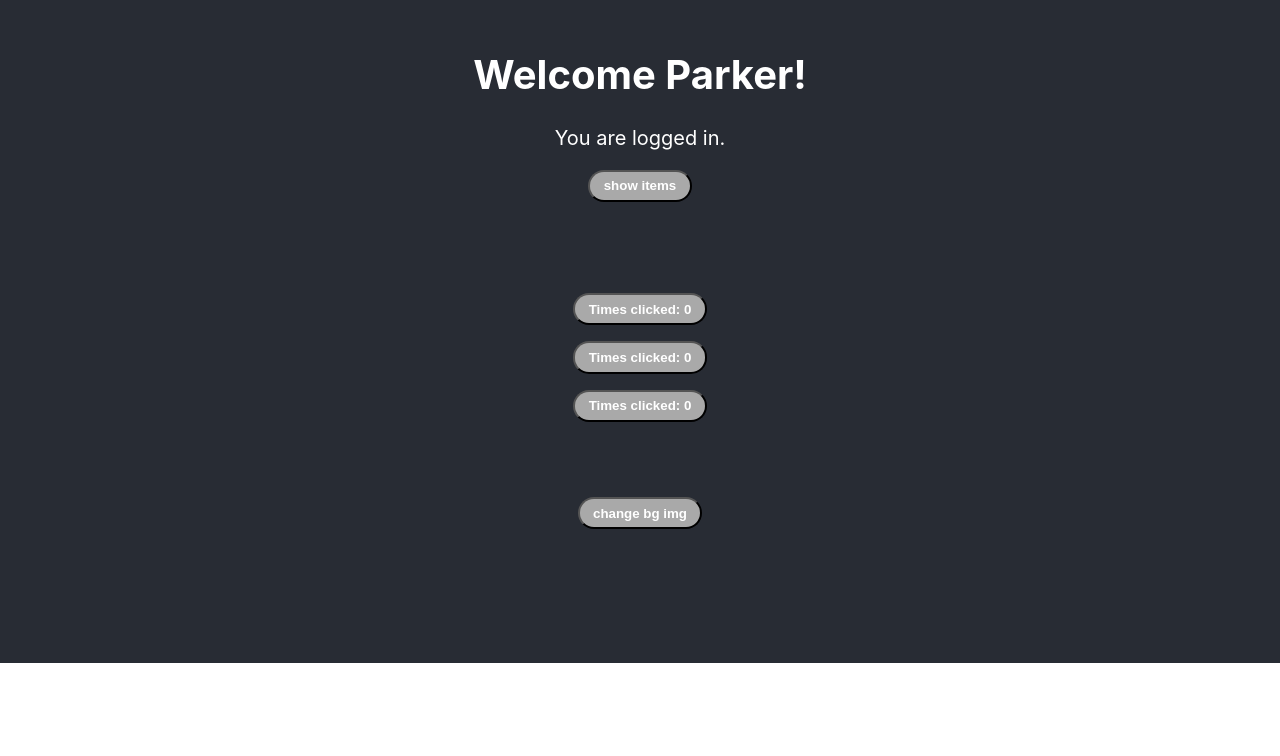
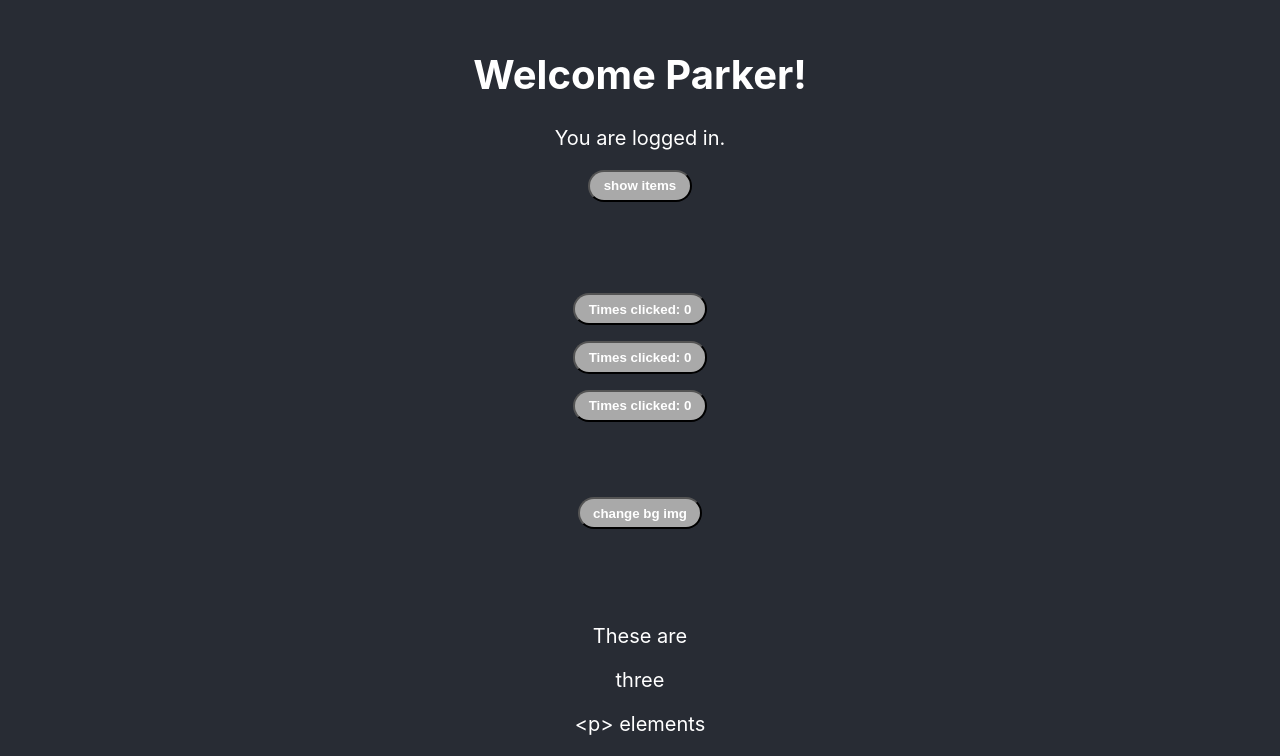
Before and after one commit to psiservices-parkerschellenberg/react-docs, a React (Create React App) app: page / in a window 1280 px wide. Shown: the part 137-893 px from the top of the page. Before the commit the page ends 800 px from the top, so only its background shows below. Built offline with nearby package versions, Linux system fonts and the light colour scheme.

Commit message:
Commit strange ghost changes

```diff
--- a/src/App.js
+++ b/src/App.js
@@ -24,6 +24,12 @@ function App() {
         setToggle(!isToggled);
     };
 
+    const texts = [
+        'These are',
+        'three',
+        '<p> elements'
+    ];
+
     return (
         <div className={`App ${isToggled ? 'BGimg' : ''}`}>
             {user.isLoggedIn
@@ -33,7 +39,14 @@ function App() {
             <NewBtn />
             <NewBtn />
             <NewBtn />
-            <ImageBtn handleToggle={handleToggle}/>
+            <ImageBtn handleToggle={handleToggle} />
+            <div>
+                {texts.map((text, i) => (
+                    <p key={i}>
+                        {text}
+                    </p>
+                ))}
+            </div>
         </div>
     );
 }
```
